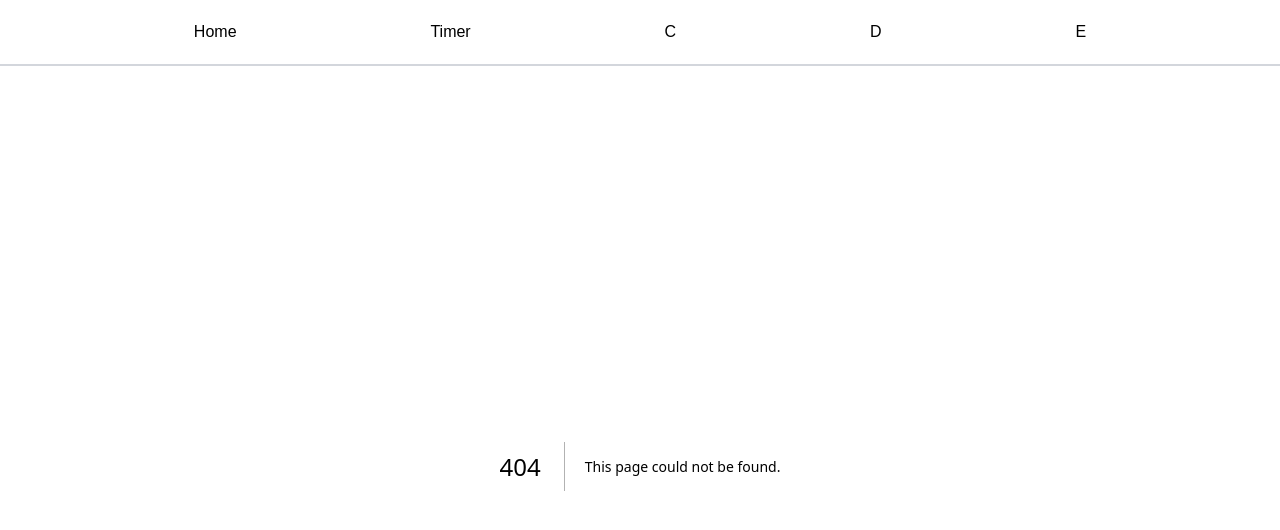
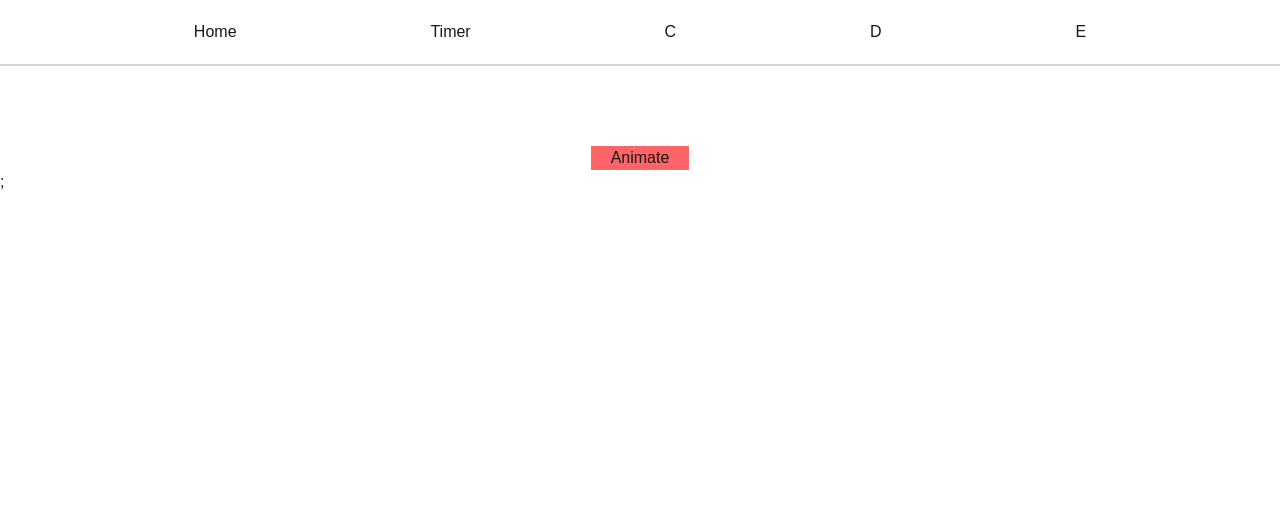
Before and after one commit to josholadunni/animejs-practice, a Next.js app: page /animate in a window 1280 px wide. Before the commit this address had no page. Shown: the top 530 px of the page. Built offline with nearby package versions, Linux system fonts and the light colour scheme.

Commit message:
Created layout for Animate.tsx

```diff
--- /dev/null
+++ b/src/app/animate/page.tsx
@@ -0,0 +1,13 @@
+import React from "react";
+import { animate } from "animejs";
+
+export default function Animate() {
+  return (
+    <div className="w-full">
+      <div className="anim-box bg-red-400 w-fit px-5 mx-auto mt-20">
+        Animate
+      </div>
+      ;
+    </div>
+  );
+}
```
